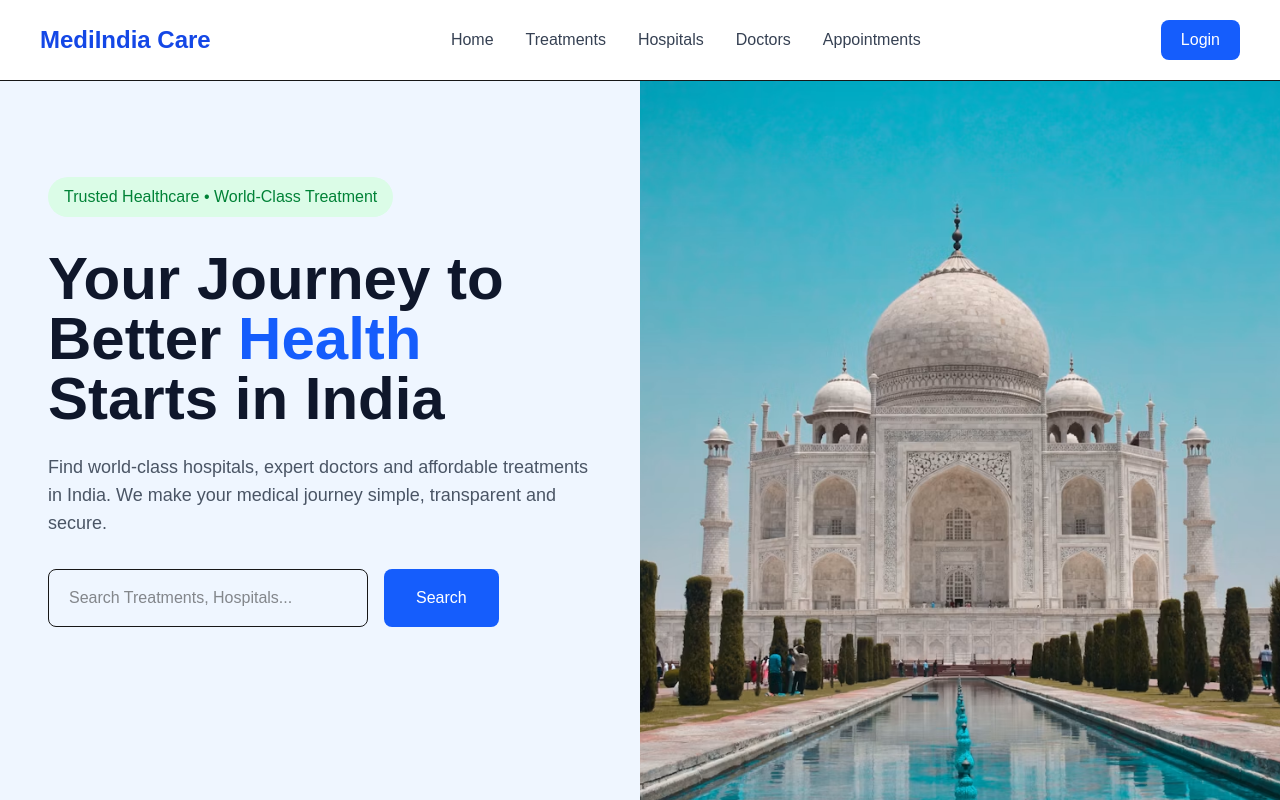
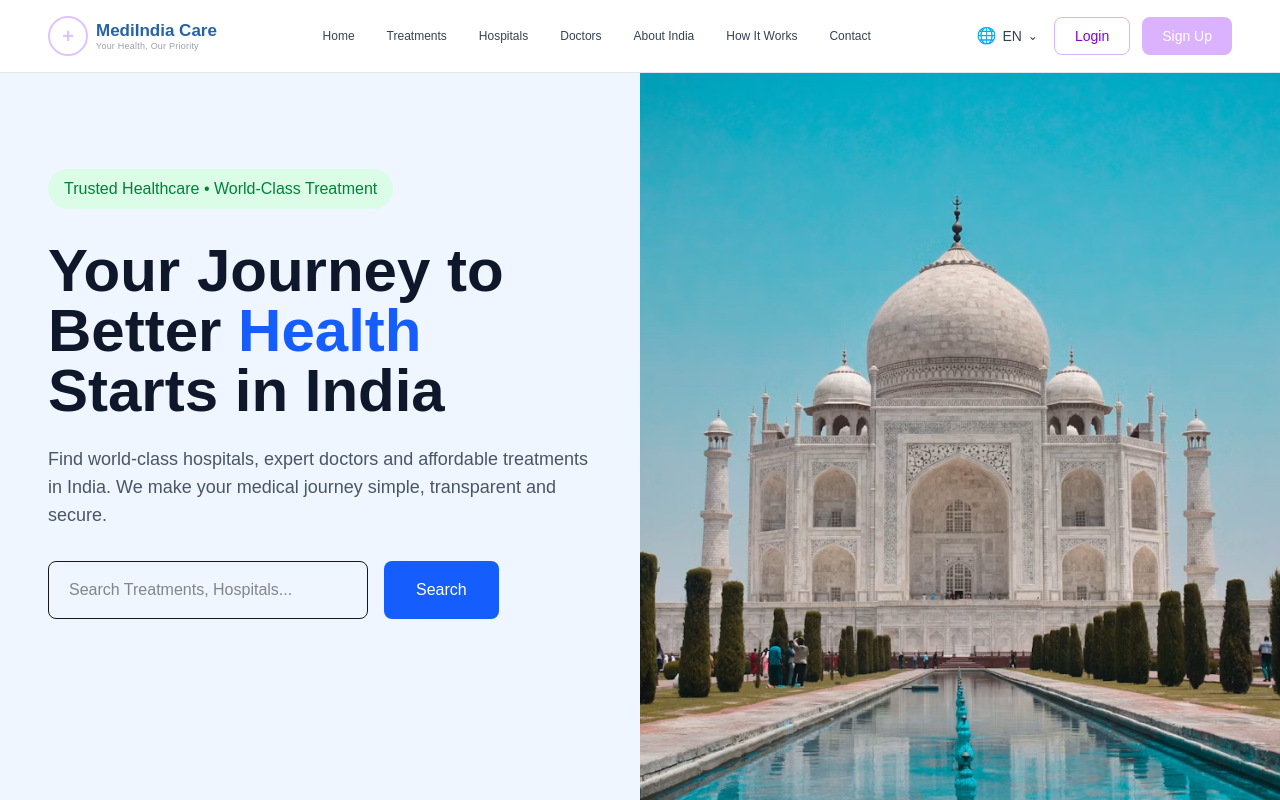
Before and after one commit to bhaveshbansal01/SIH-HACKATHON-2K26-THE-WISERZ, a Next.js app in the folder frontend/: page / in a window 1280 px wide. Shown: the top 800 px of the page. Built offline with nearby package versions, Linux system fonts and the light colour scheme.

Commit message:
Update navbar layout and styling

```diff
--- a/frontend/components/Navbar.tsx
+++ b/frontend/components/Navbar.tsx
@@ -1,23 +1,84 @@
+"use client";
+
+import { useState } from "react";
+
 export default function Navbar() {
+  const [languageOpen, setLanguageOpen] = useState(false);
+
   return (
-    <nav className="flex justify-between items-center px-10 py-5 border-b bg-white">
+    <nav className="w-full bg-white border-b border-gray-200">
+      {/* max-w-7xl hatakar w-full lagaya hai aur flex-1 add kiya hai */}
+      <div className="w-full px-6 lg:px-12 h-[72px] flex items-center justify-between">
 
-      <h1 className="text-2xl font-bold text-blue-700">
+        {/* Logo (Far Left) */}
+        <a href="/" className="flex items-center gap-2 shrink-0">
+          <div className="flex items-center justify-center w-10 h-10 rounded-full border-2 border-[#DFC5FE] text-[#DFC5FE] text-xl font-bold">
+            +
+          </div>
+
+          <div className="leading-tight">
+            <h1 className="text-[17px] font-bold text-[#2563A6]">
               MediIndia Care
             </h1>
 
-      <div className="flex gap-8 text-gray-700">
-        <a href="/home">Home</a>
-        <a href="/treatments">Treatments</a>
-        <a href="/hospitals">Hospitals</a>
-        <a href="/doctors">Doctors</a>
-        <a href="/appointments">Appointments</a>
+            <p className="text-[9px] text-gray-400 tracking-wide">
+              Your Health, Our Priority
+            </p>
+          </div>
+        </a>
+
+        {/* Navigation Links (Center) */}
+        <div className="hidden lg:flex items-center gap-8 text-[12px] font-medium text-gray-700">
+          <a href="/" className="hover:text-[#DFC5FE] transition-colors">Home</a>
+          <a href="/treatments" className="hover:text-[#DFC5FE] transition-colors">Treatments</a>
+          <a href="/hospitals" className="hover:text-[#DFC5FE] transition-colors">Hospitals</a>
+          <a href="/doctors" className="hover:text-[#DFC5FE] transition-colors">Doctors</a>
+          <a href="/about-india" className="hover:text-[#DFC5FE] transition-colors">About India</a>
+          <a href="/how-it-works" className="hover:text-[#DFC5FE] transition-colors">How It Works</a>
+          <a href="/contact" className="hover:text-[#DFC5FE] transition-colors">Contact</a>
         </div>
 
-      <button className="bg-blue-600 text-white px-5 py-2 rounded-lg">
+        {/* Right Side Controls (Far Right) */}
+        <div className="flex items-center gap-4 shrink-0">
+
+          {/* Language Dropdown */}
+          <div className="relative hidden sm:block">
+            <button
+              onClick={() => setLanguageOpen(!languageOpen)}
+              className="flex items-center gap-1.5 text-sm text-gray-700 hover:text-[#DFC5FE] transition-colors"
+            >
+              <span className="text-base">🌐</span>
+              <span>EN</span>
+              <span className={`text-xs transition-transform ${languageOpen ? "rotate-180" : ""}`}>
+                ⌄
+              </span>
+            </button>
+
+            {languageOpen && (
+              <div className="absolute right-0 top-9 w-36 bg-white border border-gray-200 rounded-lg shadow-lg py-2 z-50">
+                <button onClick={() => setLanguageOpen(false)} className="w-full text-left px-4 py-2 text-sm text-gray-700 hover:bg-[#DFC5FE]/20 transition-colors">
+                  🇬🇧 English
+                </button>
+                <button onClick={() => setLanguageOpen(false)} className="w-full text-left px-4 py-2 text-sm text-gray-700 hover:bg-[#DFC5FE]/20 transition-colors">
+                  🇮🇳 Hindi
+                </button>
+              </div>
+            )}
+          </div>
+
+          {/* Login + Sign Up Buttons */}
+          <div className="flex gap-3">
+            <button className="border border-purple-300 text-purple-700 px-5 py-2 rounded-lg text-sm font-medium">
               Login
             </button>
+            <button className="bg-purple-300 text-white px-5 py-2 rounded-lg text-sm font-medium">
+              Sign Up
+            </button>
+          </div>
 
+        </div>
+
+      </div>
     </nav>
   );
 }
```
Lines whose indentation alone changed are shown as unchanged.
